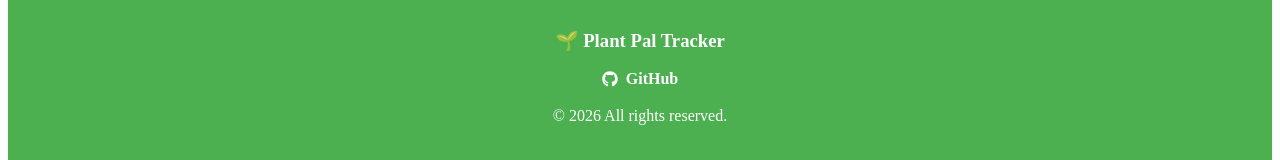
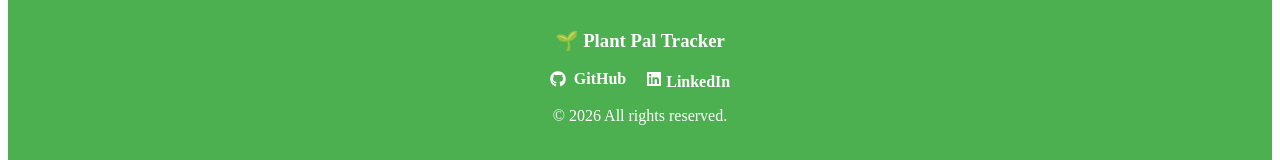
Before and after one commit to Cchristineee/plant-pal-tracker, a React (Vite) app: page / in a window 1280 px wide. Shown: the part 471-631 px from the top of the page. Built offline with nearby package versions, Linux system fonts and the light colour scheme.

Commit message:
Added Linkedin component + link

```diff
--- a/src/components/Footer/Footer.jsx
+++ b/src/components/Footer/Footer.jsx
@@ -1,6 +1,6 @@
 import React from "react";
 import "./Footer.css";
-import { FaGithub } from "react-icons/fa";
+import { FaGithub, FaLinkedin } from "react-icons/fa";
 
 function Footer() {
     return (
@@ -13,6 +13,12 @@ function Footer() {
                 className="github-link">
                     <FaGithub /> GitHub
                 </a>
+
+                < a href="https://www.linkedin.com/in/christine-grimadeau/"
+                target="_blank" rel="noopener noreferrer"
+                className="linkedin-link">
+                    <FaLinkedin /> LinkedIn
+                </a>
             </div>
 
             <p>© 2026 All rights reserved.</p>
```
